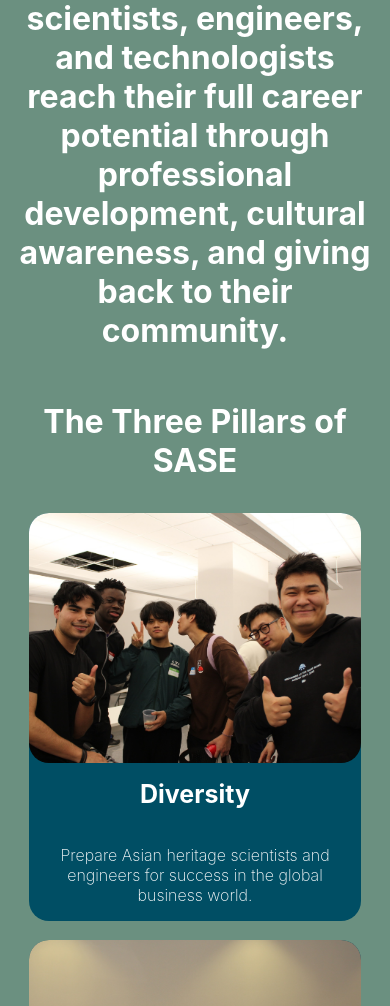
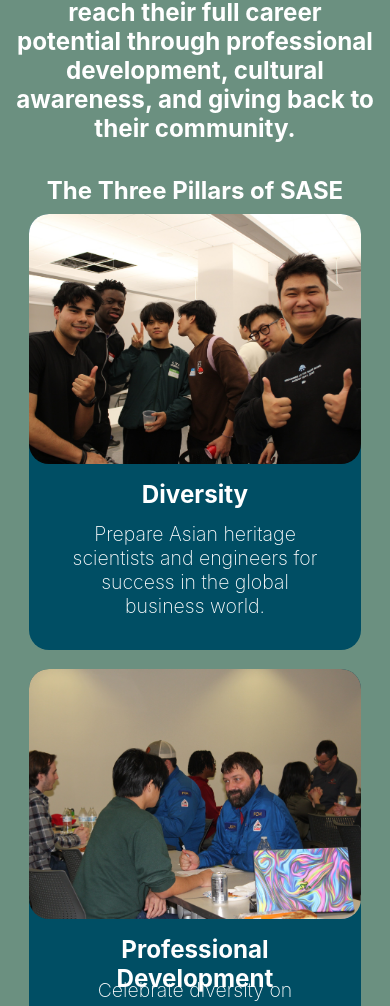
Before and after one commit to SASELSU/saselsu.github.io, a React (Create React App) app: page / in a window 390 px wide. Shown: the part 994-2000 px from the top of the page. Built offline with nearby package versions, Linux system fonts and the light colour scheme.

Commit message:
Home Phone

```diff
--- a/src/pages/home.js
+++ b/src/pages/home.js
@@ -110,7 +110,7 @@
             <h2>Our Mission</h2>
             <h1>The Society of Asian Scientists & Engineers (SASE) aims to help scientists, engineers, and technologists reach their full career potential through professional development, cultural awareness, and giving back to their community.</h1>
             <br/>
-            <h1>The Three Pillars of SASE</h1>
+            <h2>The Three Pillars of SASE</h2>
             <div className="missionPillarContainer">
                 <div className="missionPillar">
                     <img src={MiniDiversity}/>
--- a/src/styles/home.css
+++ b/src/styles/home.css
@@ -260,6 +260,11 @@
     line-height: 0.9;
   }
 
+  .missionStatement h1 {
+    font-size: 6.2vw;
+    margin-bottom: -2.8vh;
+  }
+
   .missionPillarContainer {
     display: flex;
     flex-direction: column;
@@ -283,7 +288,8 @@
   }
 
   .missionPillar p {
-    margin: 1rem;
+    font-size: 5vw;
+    margin: 2rem;
   }
 
   .calendar h1 {
```
